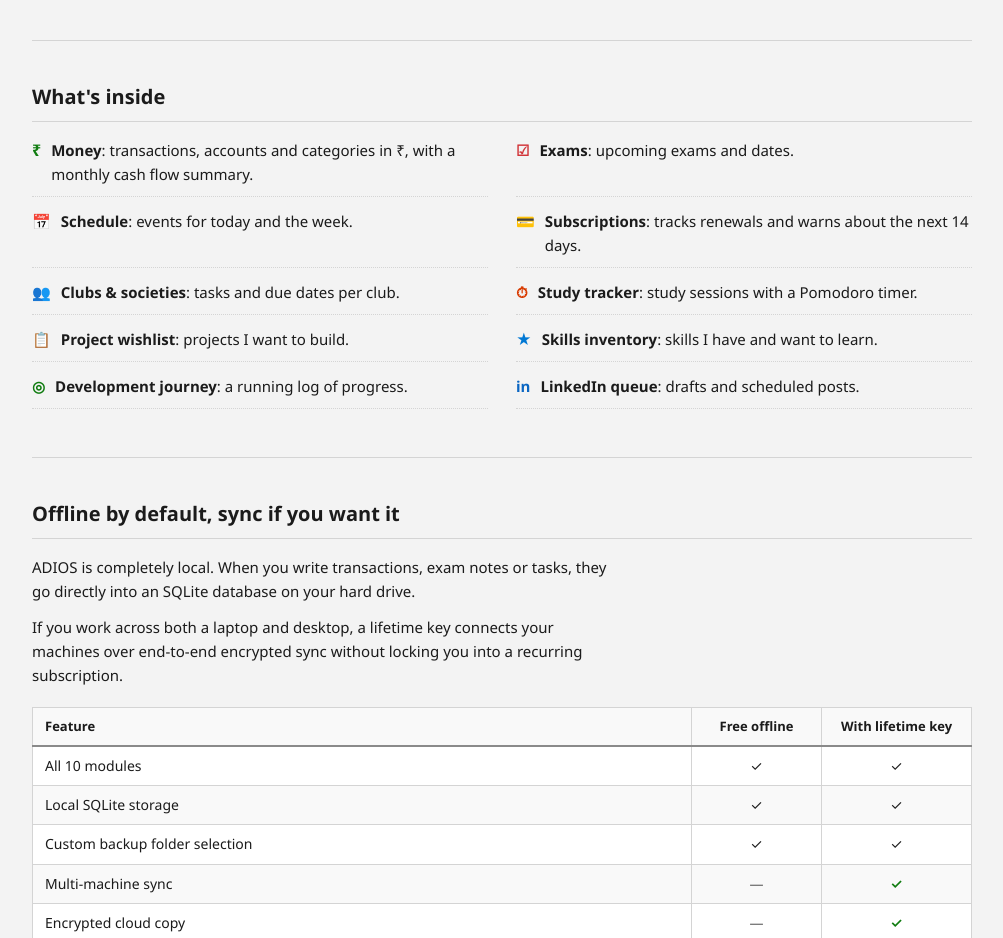
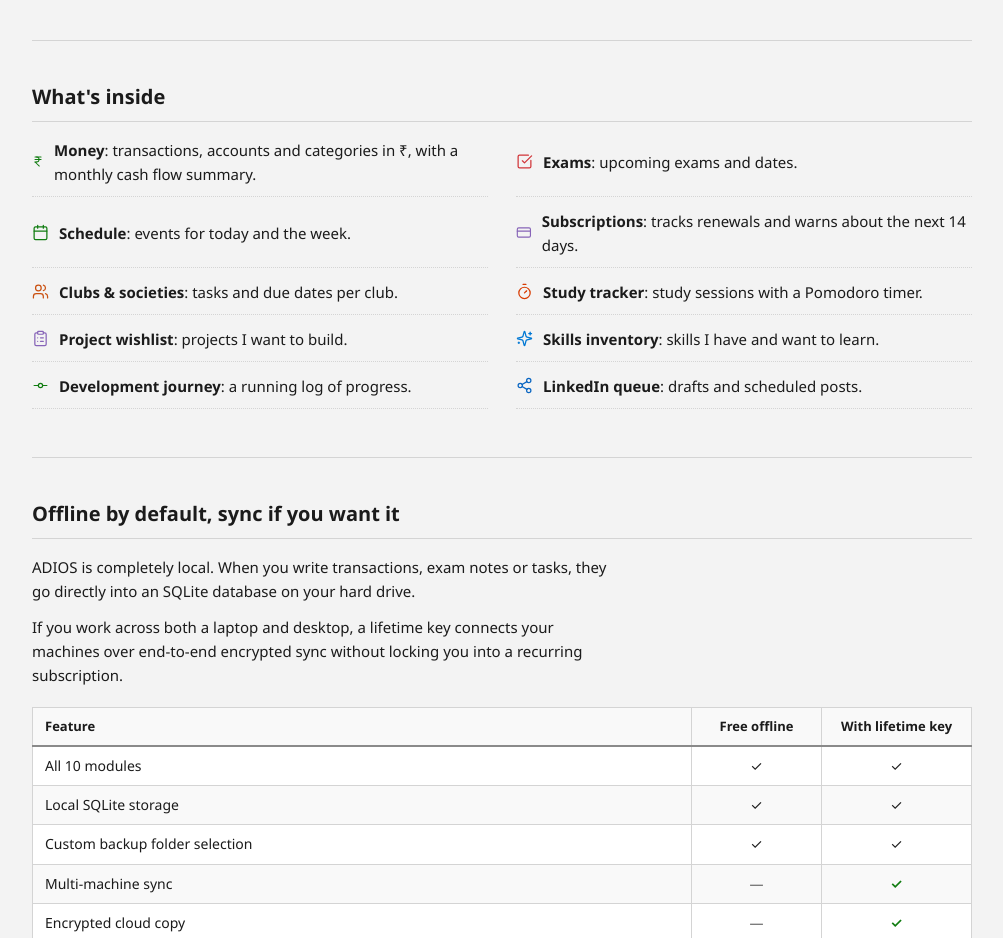
Before and after one commit to sayanjc3639q/ADIOS, a Next.js app in the folder web/: page / in a window 1280 px wide. Shown: the part 820-1758 px from the top of the page, without its empty margins (138-1141 px from the left). Built offline with nearby package versions, Linux system fonts and the light colour scheme.

Commit message:
replace all emojis with clean Lucide line icons
Co-authored-by: Redstone Engineer <phoenixcrazy2021@gmail.com>

```diff
--- a/web/app/admin/page.tsx
+++ b/web/app/admin/page.tsx
@@ -153,7 +153,7 @@ export default function AdminPage() {
               lineHeight: 1.4
             }}>
               <div style={{ fontWeight: 600, marginBottom: '2px' }}>
-                {isLocked ? '🔒 Access Temporarily Locked' : 'Authentication Notice'}
+                {isLocked ? 'Access Temporarily Locked' : 'Authentication Notice'}
               </div>
               {errorMsg}
             </div>
--- a/web/app/community/page.tsx
+++ b/web/app/community/page.tsx
@@ -110,7 +110,7 @@ export default function CommunityPage() {
               <p style={{ fontSize: '14px', color: 'var(--text)', lineHeight: 1.5, marginBottom: '12px' }}>{d.message}</p>
               <div style={{ display: 'flex', justifyContent: 'space-between', alignItems: 'center', fontSize: '12px', color: 'var(--text-muted)' }}>
                 <span>Posted by <b>{d.author}</b></span>
-                <span style={{ background: '#f1f5f9', padding: '2px 8px', borderRadius: '4px' }}>👍 {d.likes} reactions</span>
+                <span style={{ background: '#f1f5f9', padding: '2px 8px', borderRadius: '4px' }}>{d.likes} reactions</span>
               </div>
             </div>
           ))}
--- a/web/app/page.tsx
+++ b/web/app/page.tsx
@@ -3,6 +3,24 @@
 import React, { useState } from 'react';
 import Image from 'next/image';
 import Link from 'next/link';
+import {
+  IndianRupee,
+  CheckSquare,
+  Calendar,
+  CreditCard,
+  Users,
+  Timer,
+  ClipboardList,
+  Sparkles,
+  GitCommit,
+  Share2,
+  User,
+  Key,
+  Eye,
+  EyeOff,
+  Copy,
+  Check
+} from 'lucide-react';
 
 export default function HomePage() {
   // Authentication Modal / State for Purchasing
@@ -261,9 +279,12 @@ export default function HomePage() {
                 }}
                 title="View Profile & Product Keys"
               >
-                <span>👤</span>
+                <User size={13} strokeWidth={2} />
                 <span>{user.name}</span>
-                <span style={{ fontSize: '10px', opacity: 0.8 }}>[Keys]</span>
+                <span style={{ fontSize: '11px', display: 'inline-flex', alignItems: 'center', gap: '2px', opacity: 0.9 }}>
+                  <Key size={11} strokeWidth={2} />
+                  <span>Keys</span>
+                </span>
               </button>
             ) : (
               <button
@@ -355,10 +376,15 @@ export default function HomePage() {
                     color: 'var(--accent)',
                     cursor: 'pointer',
                     fontSize: '12px',
-                    padding: 0
+                    padding: 0,
+                    display: 'flex',
+                    alignItems: 'center',
+                    gap: '4px'
                   }}
                 >
-                  👤 {user.name} (View Keys)
+                  <User size={13} strokeWidth={2} />
+                  <span>{user.name}</span>
+                  <span style={{ color: 'var(--text-muted)' }}>(View Keys)</span>
                 </button>
               ) : (
                 <button
@@ -640,80 +666,80 @@ export default function HomePage() {
             }}
           >
             {/* Money */}
-            <div style={{ borderBottom: '1px dotted var(--border)', paddingBottom: '10px', display: 'flex', alignItems: 'baseline', gap: '10px' }}>
-              <span style={{ color: 'var(--mod-money)', fontWeight: 700, fontSize: '16px' }}>₹</span>
+            <div style={{ borderBottom: '1px dotted var(--border)', paddingBottom: '10px', display: 'flex', alignItems: 'center', gap: '10px' }}>
+              <IndianRupee size={17} strokeWidth={2} color="var(--mod-money)" />
               <div>
                 <b>Money</b>: transactions, accounts and categories in ₹, with a monthly cash flow summary.
               </div>
             </div>
 
             {/* Exams */}
-            <div style={{ borderBottom: '1px dotted var(--border)', paddingBottom: '10px', display: 'flex', alignItems: 'baseline', gap: '10px' }}>
-              <span style={{ color: 'var(--mod-exams)', fontWeight: 700, fontSize: '15px' }}>☑</span>
+            <div style={{ borderBottom: '1px dotted var(--border)', paddingBottom: '10px', display: 'flex', alignItems: 'center', gap: '10px' }}>
+              <CheckSquare size={17} strokeWidth={1.75} color="var(--mod-exams)" />
               <div>
                 <b>Exams</b>: upcoming exams and dates.
               </div>
             </div>
 
             {/* Schedule */}
-            <div style={{ borderBottom: '1px dotted var(--border)', paddingBottom: '10px', display: 'flex', alignItems: 'baseline', gap: '10px' }}>
-              <span style={{ color: 'var(--mod-schedule)', fontWeight: 700, fontSize: '15px' }}>📅</span>
+            <div style={{ borderBottom: '1px dotted var(--border)', paddingBottom: '10px', display: 'flex', alignItems: 'center', gap: '10px' }}>
+              <Calendar size={17} strokeWidth={1.75} color="var(--mod-schedule)" />
               <div>
                 <b>Schedule</b>: events for today and the week.
               </div>
             </div>
 
             {/* Subscriptions */}
-            <div style={{ borderBottom: '1px dotted var(--border)', paddingBottom: '10px', display: 'flex', alignItems: 'baseline', gap: '10px' }}>
-              <span style={{ color: 'var(--mod-subscriptions)', fontWeight: 700, fontSize: '15px' }}>💳</span>
+            <div style={{ borderBottom: '1px dotted var(--border)', paddingBottom: '10px', display: 'flex', alignItems: 'center', gap: '10px' }}>
+              <CreditCard size={17} strokeWidth={1.75} color="var(--mod-subscriptions)" />
               <div>
                 <b>Subscriptions</b>: tracks renewals and warns about the next 14 days.
               </div>
             </div>
 
             {/* Clubs & Societies */}
-            <div style={{ borderBottom: '1px dotted var(--border)', paddingBottom: '10px', display: 'flex', alignItems: 'baseline', gap: '10px' }}>
-              <span style={{ color: 'var(--mod-clubs)', fontWeight: 700, fontSize: '15px' }}>👥</span>
+            <div style={{ borderBottom: '1px dotted var(--border)', paddingBottom: '10px', display: 'flex', alignItems: 'center', gap: '10px' }}>
+              <Users size={17} strokeWidth={1.75} color="var(--mod-clubs)" />
               <div>
                 <b>Clubs &amp; societies</b>: tasks and due dates per club.
               </div>
             </div>
 
             {/* Study Tracker */}
-            <div style={{ borderBottom: '1px dotted var(--border)', paddingBottom: '10px', display: 'flex', alignItems: 'baseline', gap: '10px' }}>
-              <span style={{ color: 'var(--mod-study)', fontWeight: 700, fontSize: '15px' }}>⏱</span>
+            <div style={{ borderBottom: '1px dotted var(--border)', paddingBottom: '10px', display: 'flex', alignItems: 'center', gap: '10px' }}>
+              <Timer size={17} strokeWidth={1.75} color="var(--mod-study)" />
               <div>
                 <b>Study tracker</b>: study sessions with a Pomodoro timer.
               </div>
             </div>
 
             {/* Project Wishlist */}
-            <div style={{ borderBottom: '1px dotted var(--border)', paddingBottom: '10px', display: 'flex', alignItems: 'baseline', gap: '10px' }}>
-              <span style={{ color: 'var(--mod-wishlist)', fontWeight: 700, fontSize: '15px' }}>📋</span>
+            <div style={{ borderBottom: '1px dotted var(--border)', paddingBottom: '10px', display: 'flex', alignItems: 'center', gap: '10px' }}>
+              <ClipboardList size={17} strokeWidth={1.75} color="var(--mod-wishlist)" />
               <div>
                 <b>Project wishlist</b>: projects I want to build.
               </div>
             </div>
 
             {/* Skills Inventory */}
-            <div style={{ borderBottom: '1px dotted var(--border)', paddingBottom: '10px', display: 'flex', alignItems: 'baseline', gap: '10px' }}>
-              <span style={{ color: 'var(--mod-skills)', fontWeight: 700, fontSize: '15px' }}>★</span>
+            <div style={{ borderBottom: '1px dotted var(--border)', paddingBottom: '10px', display: 'flex', alignItems: 'center', gap: '10px' }}>
+              <Sparkles size={17} strokeWidth={1.75} color="var(--mod-skills)" />
               <div>
                 <b>Skills inventory</b>: skills I have and want to learn.
               </div>
             </div>
 
             {/* Development Journey */}
-            <div style={{ borderBottom: '1px dotted var(--border)', paddingBottom: '10px', display: 'flex', alignItems: 'baseline', gap: '10px' }}>
-              <span style={{ color: 'var(--mod-journey)', fontWeight: 700, fontSize: '15px' }}>◎</span>
+            <div style={{ borderBottom: '1px dotted var(--border)', paddingBottom: '10px', display: 'flex', alignItems: 'center', gap: '10px' }}>
+              <GitCommit size={17} strokeWidth={1.75} color="var(--mod-journey)" />
               <div>
                 <b>Development journey</b>: a running log of progress.
               </div>
             </div>
 
             {/* LinkedIn Queue */}
-            <div style={{ borderBottom: '1px dotted var(--border)', paddingBottom: '10px', display: 'flex', alignItems: 'baseline', gap: '10px' }}>
-              <span style={{ color: 'var(--mod-linkedin)', fontWeight: 700, fontSize: '15px' }}>in</span>
+            <div style={{ borderBottom: '1px dotted var(--border)', paddingBottom: '10px', display: 'flex', alignItems: 'center', gap: '10px' }}>
+              <Share2 size={17} strokeWidth={1.75} color="var(--mod-linkedin)" />
               <div>
                 <b>LinkedIn queue</b>: drafts and scheduled posts.
               </div>
@@ -1374,8 +1400,9 @@ export default function HomePage() {
                         }}
                       >
                         <div style={{ display: 'flex', justifyContent: 'space-between', alignItems: 'center', marginBottom: '6px' }}>
-                          <span style={{ fontSize: '12px', fontWeight: 600, color: 'var(--ok)' }}>
-                            ● {pk.plan}
+                          <span style={{ fontSize: '12px', fontWeight: 600, color: 'var(--ok)', display: 'inline-flex', alignItems: 'center', gap: '4px' }}>
+                            <span style={{ width: '6px', height: '6px', borderRadius: '50%', background: 'var(--ok)' }}></span>
+                            <span>{pk.plan}</span>
                           </span>
                           <span className="font-mono" style={{ fontSize: '11px', color: 'var(--text-muted)' }}>
                             {pk.issuedAt}
@@ -1406,19 +1433,21 @@ export default function HomePage() {
                             type="button"
                             onClick={() => toggleRevealKey(pk.key)}
                             className="btn btn-secondary"
-                            style={{ height: '32px', padding: '0 10px', fontSize: '12px' }}
+                            style={{ height: '32px', padding: '0 8px', fontSize: '12px', display: 'inline-flex', alignItems: 'center', gap: '4px' }}
                             title={isRevealed ? 'Hide product key' : 'Reveal full product key'}
                           >
-                            {isRevealed ? 'Hide' : 'Reveal'}
+                            {isRevealed ? <EyeOff size={13} strokeWidth={2} /> : <Eye size={13} strokeWidth={2} />}
+                            <span>{isRevealed ? 'Hide' : 'Reveal'}</span>
                           </button>
                           <button
                             type="button"
                             onClick={() => handleCopyKey(pk.key)}
                             className="btn btn-primary"
-                            style={{ height: '32px', padding: '0 10px', fontSize: '12px' }}
+                            style={{ height: '32px', padding: '0 8px', fontSize: '12px', display: 'inline-flex', alignItems: 'center', gap: '4px' }}
                             title="Copy product key to clipboard"
                           >
-                            {isCopied ? 'Copied!' : 'Copy'}
+                            {isCopied ? <Check size={13} strokeWidth={2} /> : <Copy size={13} strokeWidth={2} />}
+                            <span>{isCopied ? 'Copied' : 'Copy'}</span>
                           </button>
                         </div>
                         <div style={{ fontSize: '11px', color: 'var(--text-muted)', marginTop: '4px' }}>
```
